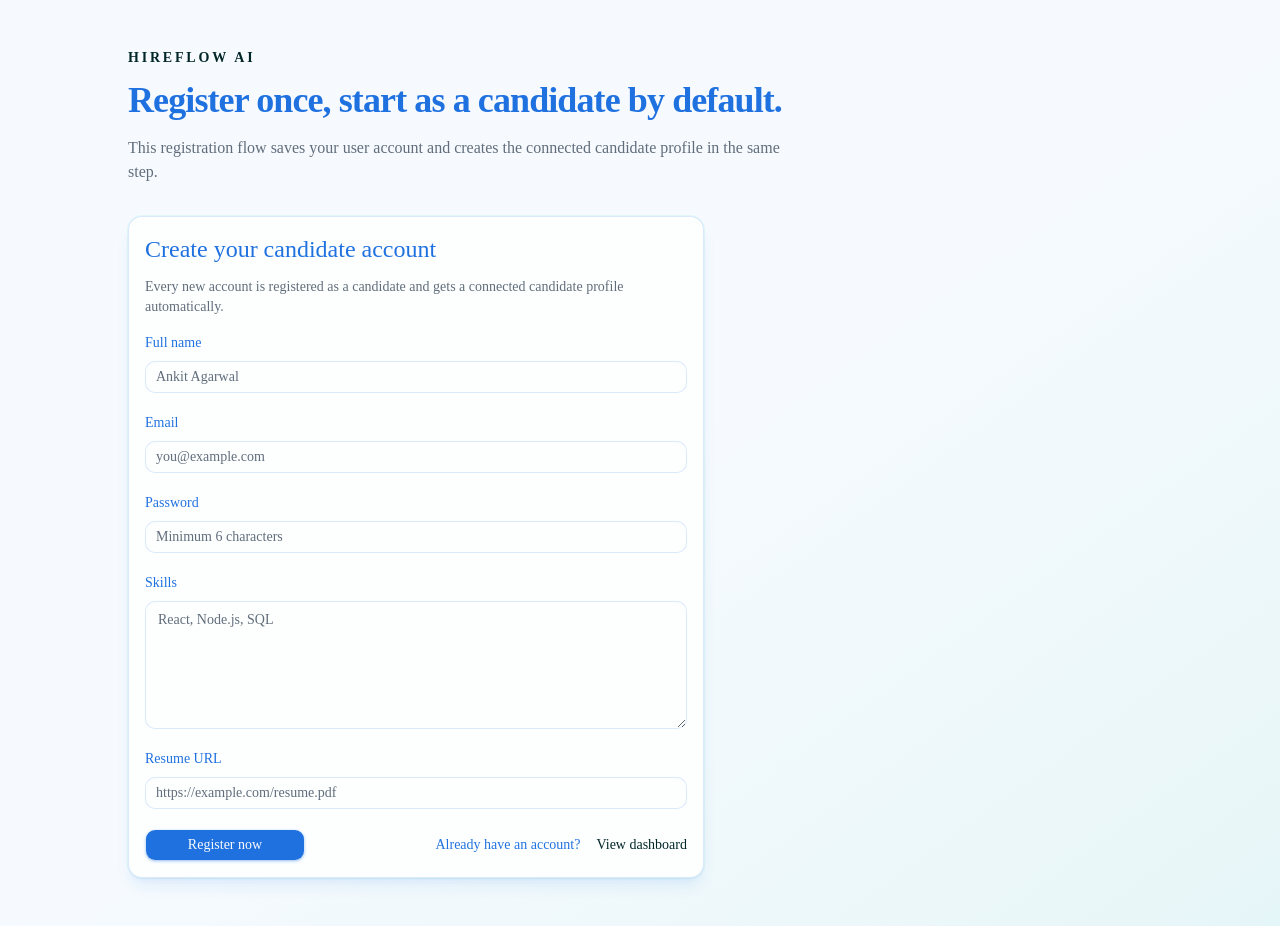
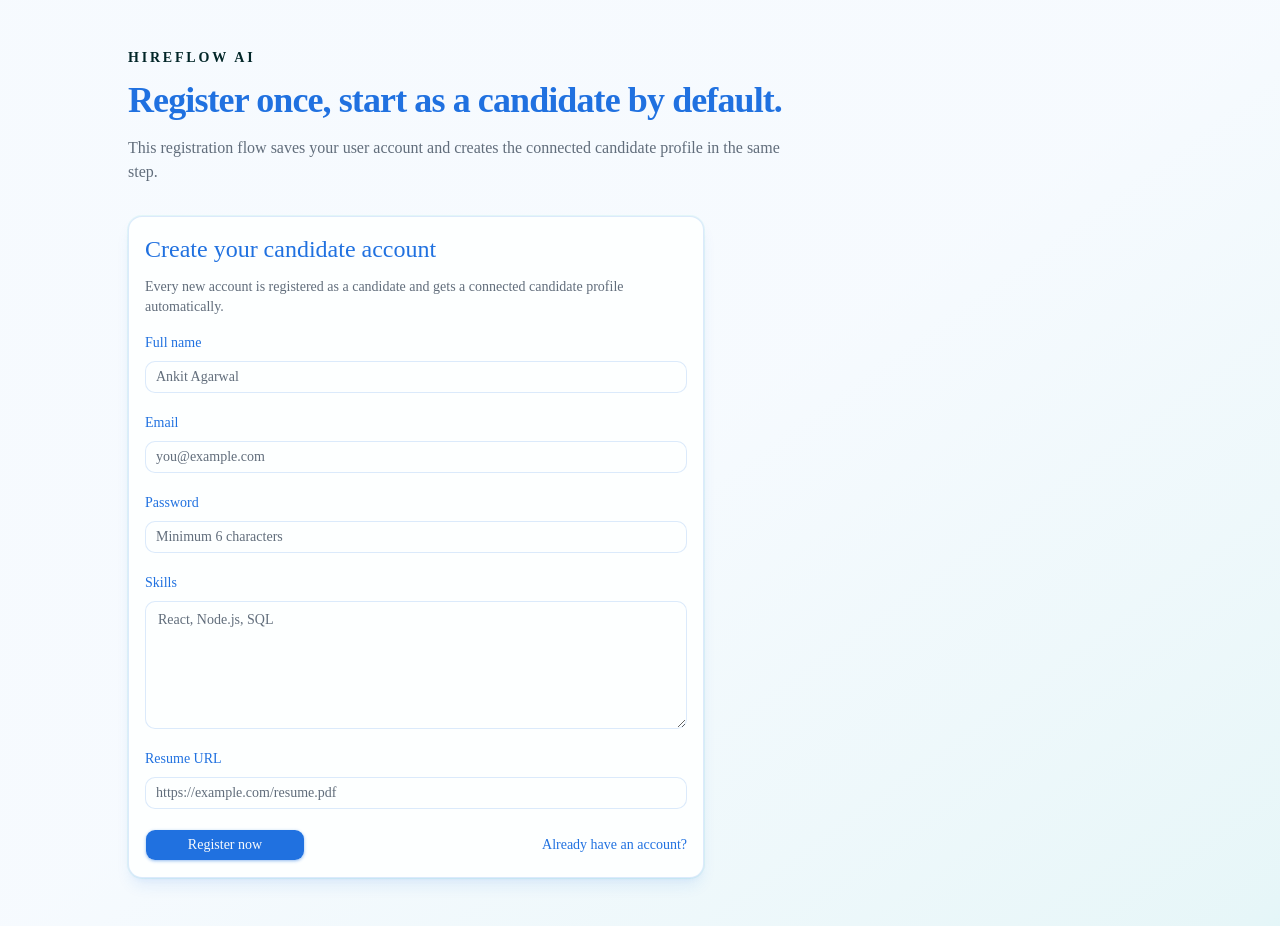
Before and after one commit to ankit-agarwal-devx/ai-placement-tracker, a Next.js app: page /register in a window 1280 px wide. Built offline with nearby package versions, Linux system fonts and the light colour scheme; no server answers.

Commit message:
Removed dashboard link.

```diff
--- a/app/Components/RegisterForm.tsx
+++ b/app/Components/RegisterForm.tsx
@@ -107,12 +107,6 @@ export default function RegisterForm() {
               >
                 Already have an account?
               </Link>
-              <Link
-                href="/dashboard"
-                className="text-secondary-foreground underline-offset-4 hover:underline"
-              >
-                View dashboard
-              </Link>
             </div>
           </FormActions>
         </Form>
```
